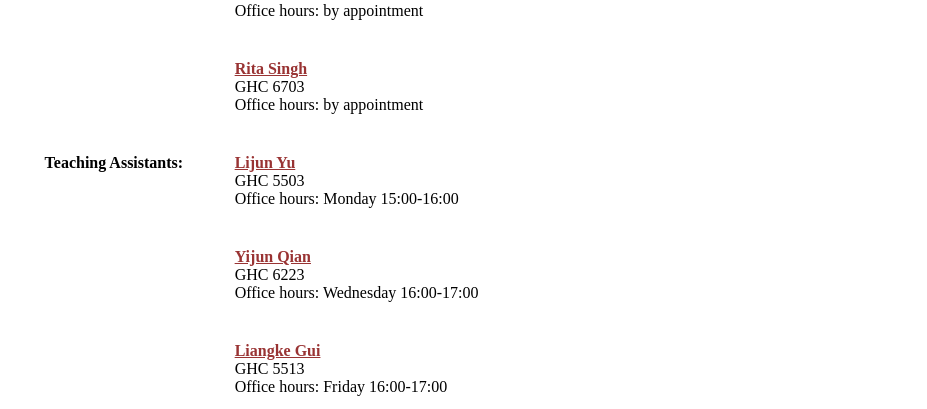
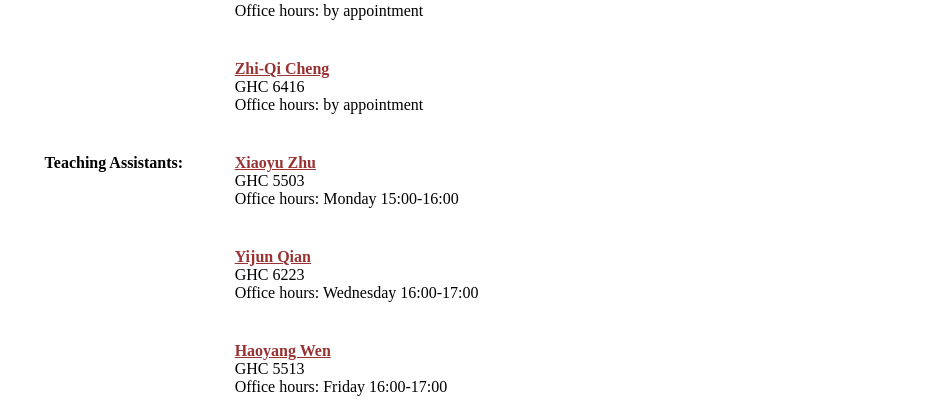
Before and after one commit to zhiqic/CMU-2023-Fall-11-775-MultimediaAnalysis, a plain HTML site: page ppl.html in a window 1280 px wide. Shown: the part 356-765 px from the top of the page, without its empty margins (176-1103 px from the left). Drawn offline with Linux system fonts and the light colour scheme.

Commit message:
Update ppl.html

```diff
--- a/ppl.html
+++ b/ppl.html
@@ -69,7 +69,7 @@
 </td>
 <td valign="top">
 <br>
-<b><a href="http://mlsp.cs.cmu.edu/people/rsingh/index.html">Rita Singh</a></b><br>GHC 6703 <br> Office hours: by appointment <br>
+<b><a href="http://mlsp.cs.cmu.edu/people/rsingh/index.html">Zhi-Qi Cheng</a></b><br>GHC 6416<br> Office hours: by appointment <br>
 </td>
 <td></td>
 </tr>
@@ -79,7 +79,7 @@
   </td>
   <td valign="top">
   <br>
-  <b><a href="https://www.cs.cmu.edu/~lijunyu/">Lijun Yu</a></b><br>GHC 5503 <br> Office hours: Monday 15:00-16:00 <br>
+  <b><a href="https://www.cs.cmu.edu/~lijunyu/">Xiaoyu Zhu</a></b><br>GHC 5503 <br> Office hours: Monday 15:00-16:00 <br>
   </td>
   <td valign="top">
   </td>
@@ -101,7 +101,7 @@
   </td>
   <td valign="top">
   <br>
-  <b><a href="https://scholar.google.com/citations?user=oM6Pj3MAAAAJ&hl=en">Liangke Gui</a></b><br>GHC 5513 <br> Office hours: Friday 16:00-17:00 <br>
+  <b><a href="https://scholar.google.com/citations?user=oM6Pj3MAAAAJ&hl=en">Haoyang Wen</a></b><br>GHC 5513 <br> Office hours: Friday 16:00-17:00 <br>
   </td>
   <td valign="top">
   </td>
```
